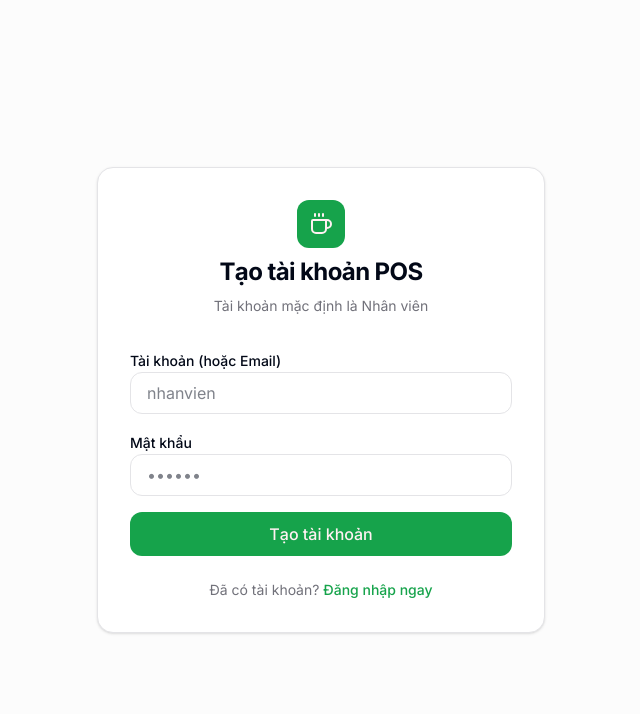
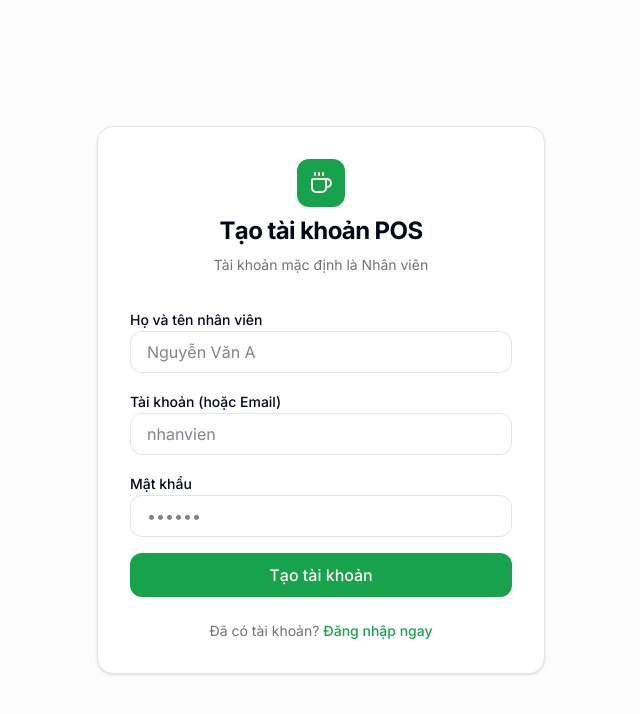
Before and after one commit to Luannt1005/lotomo_pos, a Next.js app: page /signup in a window 1280 px wide. Shown: the top 714 px of the page, without its empty margins (319-959 px from the left). Built offline with nearby package versions, Linux system fonts and the light colour scheme; no server answers.

Commit message:
feat: add full name support for shift registration and user profile

```diff
--- a/src/app/api/users/route.ts
+++ b/src/app/api/users/route.ts
@@ -9,7 +9,7 @@ export async function GET() {
     id: u.id,
     email: u.email,
     role: u.user_metadata?.role || 'staff',
-    username: u.user_metadata?.username || u.email?.split('@')[0] || 'Staff'
+    username: u.user_metadata?.display_name || u.user_metadata?.username || u.email?.split('@')[0] || 'Staff'
   }));
 
   return NextResponse.json(formattedUsers);
--- a/src/app/shifts/page.tsx
+++ b/src/app/shifts/page.tsx
@@ -174,7 +174,7 @@ export default function ShiftsPage() {
       body: JSON.stringify({
         shift_id: shiftId,
         user_id: user.id,
-        user_email: user.email?.split('@')[0] || 'Staff',
+        user_email: user.user_metadata?.display_name || user.email?.split('@')[0] || 'Staff',
         date: dateStr
       })
     });
@@ -227,7 +227,7 @@ export default function ShiftsPage() {
 
     const body = {
       requestor_id: user.id,
-      requestor_email: user.email?.split('@')[0] || 'Staff',
+      requestor_email: user.user_metadata?.display_name || user.email?.split('@')[0] || 'Staff',
       requestor_reg_id: swapSourceReg.id,
       target_id: swapTargetUserId,
       target_email: targetUser.username,
--- a/src/app/signup/page.tsx
+++ b/src/app/signup/page.tsx
@@ -7,6 +7,7 @@ import Link from 'next/link';
 import { Coffee } from 'lucide-react';
 
 export default function SignupPage() {
+  const [fullName, setFullName] = useState('');
   const [email, setEmail] = useState('');
   const [password, setPassword] = useState('');
   const [error, setError] = useState('');
@@ -36,6 +37,7 @@ export default function SignupPage() {
       options: {
         data: {
           role: userRole,
+          display_name: fullName,
         }
       }
     });
@@ -66,6 +68,17 @@ export default function SignupPage() {
         )}
 
         <form onSubmit={handleSignup} className="space-y-4">
+          <div className="space-y-2">
+            <label className="text-sm font-medium text-foreground">Họ và tên nhân viên</label>
+            <input
+              type="text"
+              required
+              value={fullName}
+              onChange={(e) => setFullName(e.target.value)}
+              className="w-full px-4 py-2 bg-background border border-border rounded-xl focus:outline-none focus:ring-2 focus:ring-primary/50"
+              placeholder="Nguyễn Văn A"
+            />
+          </div>
           <div className="space-y-2">
             <label className="text-sm font-medium text-foreground">Tài khoản (hoặc Email)</label>
             <input
```
